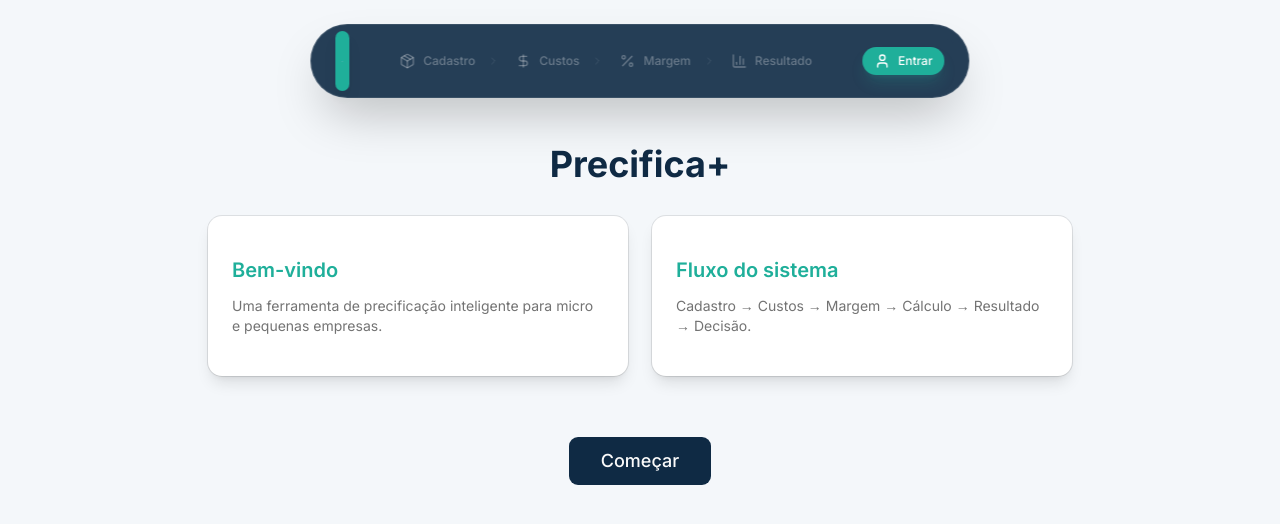
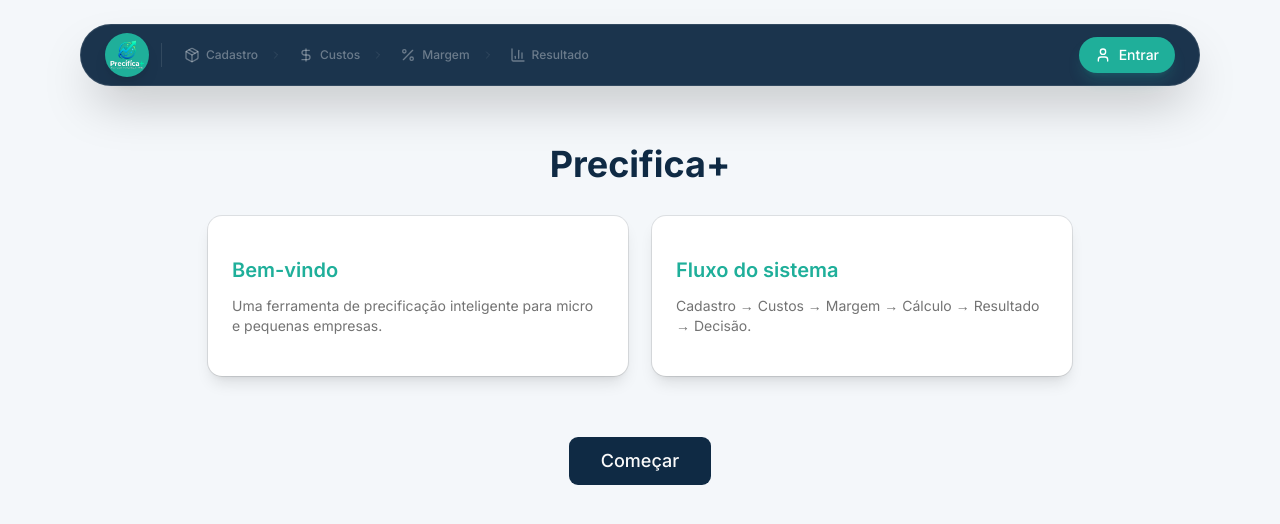
Before and after one commit to cauadomingos72/precifica_plus, a Next.js app: page / in a window 1280 px wide. Shown: the top 524 px of the page. Built offline with nearby package versions, Linux system fonts and the light colour scheme; no server answers.

Commit message:
Correção logo navbar

```diff
--- a/components/Navbar.tsx
+++ b/components/Navbar.tsx
@@ -75,7 +75,7 @@ export default function Navbar() {
   const currentStepIndex = steps.findIndex(
     (step) =>
       pathname === step.path ||
-      (step.altPaths && step.altPaths.includes(pathname)),
+      (step.altPaths && step.altPaths.includes(pathname))
   );
 
   const isHome = pathname === "/";
@@ -86,28 +86,29 @@ export default function Navbar() {
     <>
       <div className="h-20 sm:h-24 w-full print:hidden" aria-hidden="true" />
 
-      <div className="fixed top-4 sm:top-6 left-1/2 -translate-x-1/2 z-50 w-full max-w-fit px-4 print:hidden">
-        <nav className="bg-primary/90 backdrop-blur-md border border-white/10 shadow-2xl rounded-full py-1.5 px-3 sm:px-6 flex items-center gap-2 sm:gap-4 transition-all duration-300">
+      <div className="fixed top-4 sm:top-6 left-1/2 -translate-x-1/2 z-50 w-full px-3 sm:px-6 print:hidden">
+        <nav className="mx-auto w-full max-w-[1120px] bg-primary/95 backdrop-blur-md border border-white/10 shadow-2xl rounded-full py-2 px-4 sm:px-6 flex items-center justify-between gap-3 transition-all duration-300">
+          <div className="flex items-center gap-3 min-w-0">
             <Link
               href="/"
               className={cn(
-              "flex items-center gap-2 p-1.5 rounded-full transition-colors",
+                "flex items-center justify-center rounded-full transition-colors flex-shrink-0",
                 isHome
                   ? "bg-secondary text-white shadow-lg"
-                : "text-white/60 hover:text-white hover:bg-white/5",
+                  : "text-white/70 hover:text-white hover:bg-white/5"
               )}
               title="Página Inicial"
             >
               <img
                 src="/logo_dark.png"
-              alt="Logo"
-              className="h-12 object-contain"
+                alt="Precifica+"
+                className="h-10 sm:h-11 w-auto max-w-[145px] object-contain flex-shrink-0"
               />
             </Link>
 
-          <div className="w-px h-6 bg-white/10 mx-1 hidden sm:block" />
+            <div className="w-px h-6 bg-white/10 hidden sm:block flex-shrink-0" />
 
-          <div className="flex items-center gap-0.5 sm:gap-1">
+            <div className="hidden sm:flex items-center gap-1 min-w-0">
               {steps.map((step, index) => {
                 const isActive =
                   pathname === step.path ||
@@ -121,27 +122,27 @@ export default function Navbar() {
                     <Link
                       href={isAccessible ? step.path : "#"}
                       className={cn(
-                      "flex items-center gap-2 px-2.5 py-1.5 rounded-full transition-all text-[10px] sm:text-xs font-medium whitespace-nowrap",
+                        "flex items-center gap-1.5 px-2.5 py-1.5 rounded-full transition-all text-xs font-medium whitespace-nowrap",
                         isActive
                           ? "bg-secondary text-white shadow-lg shadow-secondary/20 scale-105"
                           : isPast
                             ? "text-white/80 hover:text-white hover:bg-white/10"
-                          : "text-white/30 cursor-not-allowed pointer-events-none",
+                            : "text-white/35 cursor-not-allowed pointer-events-none"
                       )}
                       aria-current={isActive ? "step" : undefined}
                     >
                       <step.icon
                         className={cn(
-                        "size-3.5 sm:size-4",
-                        isActive ? "animate-pulse" : "",
+                          "size-4",
+                          isActive ? "animate-pulse" : ""
                         )}
                       />
 
                       <span
                         className={cn(
-                        "hidden",
-                        isActive ? "inline" : "md:inline",
-                        isHome ? "hidden" : "",
+                          "hidden lg:inline",
+                          isActive ? "md:inline" : "",
+                          isHome ? "hidden" : ""
                         )}
                       >
                         {step.label}
@@ -149,28 +150,28 @@ export default function Navbar() {
                     </Link>
 
                     {index < steps.length - 1 && (
-                    <ChevronRight className="size-3 text-white/10 mx-0.5" />
+                      <ChevronRight className="size-3 text-white/10 mx-0.5 hidden md:block" />
                     )}
                   </div>
                 );
               })}
             </div>
+          </div>
 
-          <div className="w-px h-6 bg-white/10 mx-1 hidden sm:block" />
-
+          <div className="flex items-center gap-2 flex-shrink-0">
             {user ? (
-            <div className="flex items-center gap-2 relative">
+              <>
                 <Link
                   href="/dashboard"
                   className={cn(
                     "flex items-center gap-2 px-3 py-1.5 rounded-full transition-all text-xs font-medium whitespace-nowrap",
                     isDashboard
                       ? "bg-secondary text-white shadow-lg shadow-secondary/20"
-                    : "text-white/80 hover:text-white hover:bg-white/10",
+                      : "text-white/80 hover:text-white hover:bg-white/10"
                   )}
                 >
                   <LayoutDashboard className="size-4" />
-                <span className="hidden sm:inline">Dashboard</span>
+                  <span className="hidden md:inline">Dashboard</span>
                 </Link>
 
                 <Link
@@ -179,20 +180,21 @@ export default function Navbar() {
                     "flex items-center gap-2 px-3 py-1.5 rounded-full transition-all text-xs font-medium whitespace-nowrap",
                     isSales
                       ? "bg-secondary text-white shadow-lg shadow-secondary/20"
-                    : "text-white/80 hover:text-white hover:bg-white/10",
+                      : "text-white/80 hover:text-white hover:bg-white/10"
                   )}
                 >
                   <ShoppingCart className="size-4" />
-                <span className="hidden sm:inline">Vendas</span>
+                  <span className="hidden md:inline">Vendas</span>
                 </Link>
 
+                <div className="relative">
                   <button
                     type="button"
                     onClick={() => setAccountOpen(!accountOpen)}
-                className="flex items-center gap-2 px-3 py-1.5 rounded-full text-xs font-medium text-white/80 hover:text-white hover:bg-white/10 transition-all"
+                    className="flex items-center gap-2 px-3 py-1.5 rounded-full text-xs font-medium text-white/80 hover:text-white hover:bg-white/10 transition-all whitespace-nowrap"
                   >
                     <User className="size-4" />
-                <span className="hidden sm:inline">Conta</span>
+                    <span className="hidden md:inline">Conta</span>
                   </button>
 
                   {accountOpen && (
@@ -216,15 +218,17 @@ export default function Navbar() {
                     </div>
                   )}
                 </div>
+              </>
             ) : (
               <Link
                 href="/login"
-              className="flex items-center gap-2 px-3 py-1.5 rounded-full bg-secondary text-white shadow-lg shadow-secondary/20 text-xs font-medium whitespace-nowrap"
+                className="flex items-center gap-2 px-4 py-2 rounded-full bg-secondary text-white shadow-lg shadow-secondary/20 text-sm font-medium whitespace-nowrap"
               >
                 <User className="size-4" />
                 <span>Entrar</span>
               </Link>
             )}
+          </div>
         </nav>
       </div>
     </>
```
Lines whose indentation alone changed are shown as unchanged.
